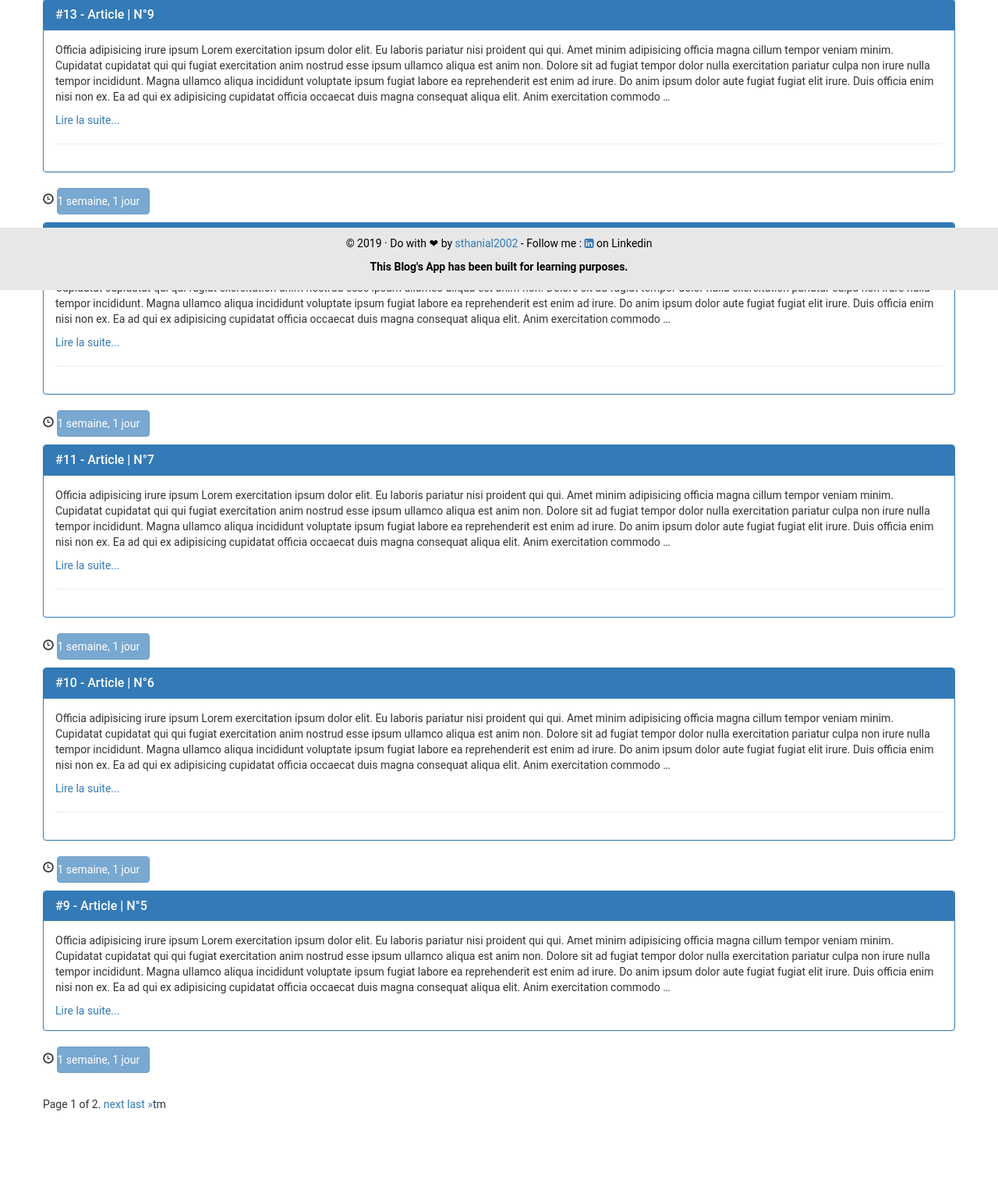
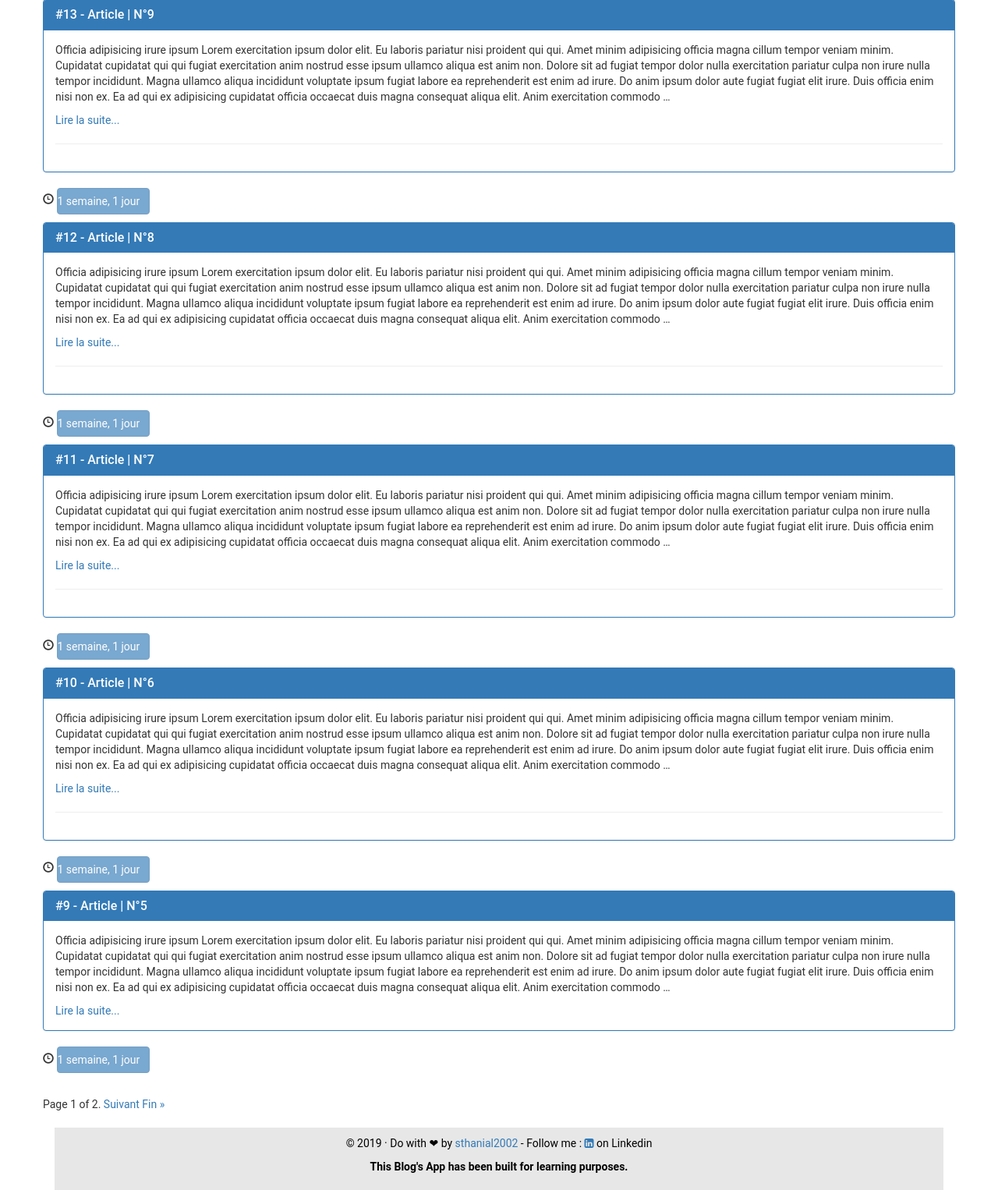
Before and after one commit to sthanial2002/Blog-s-App-By-Django, a Django app: page /blog/ in a window 1280 px wide. Shown: the part 428-1954 px from the top of the page at 78% size. Before the commit the page ends 1852 px from the top, so only its background shows below. Run offline with Django 3.2, Linux system fonts and the light colour scheme; data comes from the database, SQL or seed files in the repository; some libraries are stand-ins or nearby versions.

Commit message:
Edit templates files

```diff
--- a/blog/templates/blog/index.html
+++ b/blog/templates/blog/index.html
@@ -35,7 +35,7 @@
         <div>
             <p class="time-slot">
                 <time datetime = "{{ post.created_at|date:'d-m-Y' }}">
-                    <span class="glyphicon glyphicon-time"></span>
+                    <i class="glyphicon glyphicon-time"></i>
                     <a class="nav nav-pills  btn btn-primary disabled" href="">
                         {{ post.created_at|timesince }}
                     </a>
@@ -51,8 +51,8 @@
     <div class="pagination">
     <span class="step-links">
         {% if posts.has_previous %}
-            <a href="?page=1">&laquo; first</a>
-            <a href="?page={{ posts.previous_page_number }}">previous</a>
+            <a href="?page=1">&laquo; Début</a>
+            <a href="?page={{ posts.previous_page_number }}">Précédant</a>
         {% endif %}
 
         <span class="current">
@@ -60,8 +60,8 @@
         </span>
 
         {% if posts.has_next %}
-            <a href="?page={{ posts.next_page_number }}">next</a>
-            <a href="?page={{ posts.paginator.num_pages }}">last &raquo;</a>tm
+            <a href="?page={{ posts.next_page_number }}">Suivant</a>
+            <a href="?page={{ posts.paginator.num_pages }}">Fin &raquo;</a>
         {% endif %}
     </span>
 </div>
--- a/static/css/style.css
+++ b/static/css/style.css
@@ -12,3 +12,14 @@
     color: black;
     text-align: center;
   }
+
+  .footer_blog {
+    position: relative;
+    left: 0;
+    bottom: 0;
+    width: 100%;
+    background-color: #e7e7e7;
+    padding: 10px 10px;
+    color: black;
+    text-align: center;
+  }
--- a/templates/layouts/base.html
+++ b/templates/layouts/base.html
@@ -26,9 +26,23 @@
         <div class="row">
             {% block content %} {% endblock %}
         </div>
-        <div class="row">
-            {% include 'layouts/partials/_footer.html' %}
-        </div>
+
+        {% if request.get_full_path == "" %}
+            <div class="row">
+                {% include 'layouts/partials/_footer.html' %}
+            </div>
+
+        {% elif request.get_full_path == "/create" %}
+            <div class="row">
+                {% include 'layouts/partials/_footer.html' %}
+            </div>
+
+        {% else %}
+            <div class="row">
+                {% include 'layouts/partials/_footer_blog.html' %}
+            </div>
+        {% endif %}
+
 
     </div>
 
--- /dev/null
+++ b/templates/layouts/partials/_footer_blog.html
@@ -0,0 +1,6 @@
+<div class="container" >
+	<footer class="footer_blog">
+		<p>&copy; {% now 'Y' %} &middot; Do with ❤ by <a href="https://github.com/sthanial2002">sthanial2002</a> - Follow me : <a href="https://www.linkedin.com/in/maurelst/" target="_blank"> <i class="fa fa-linkedin-square" aria-hidden="true"> </i> </a> on Linkedin</p>
+		<p class="text-center"><b>This Blog's App has been built for learning purposes.</b></p>
+	</footer>
+</div>
```
